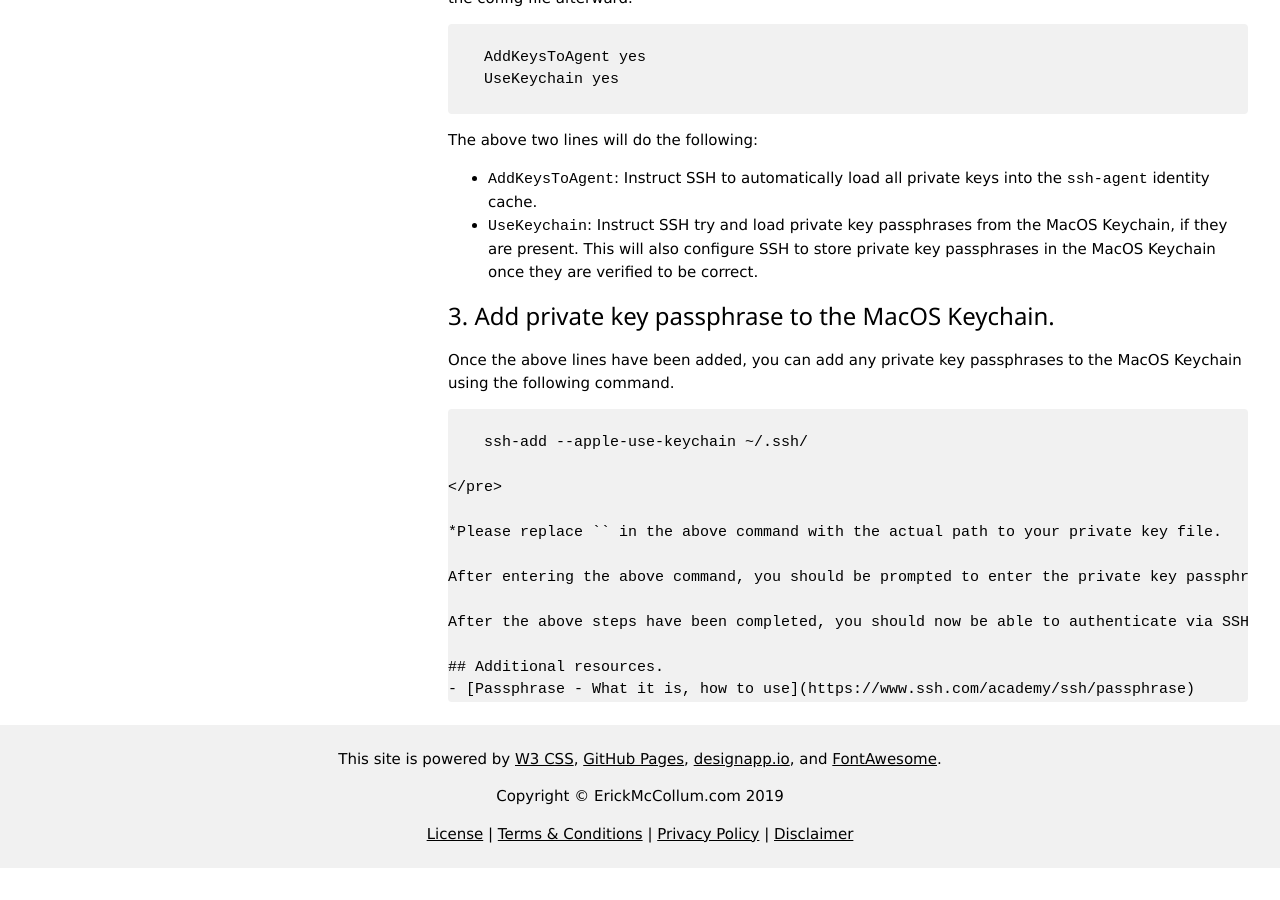
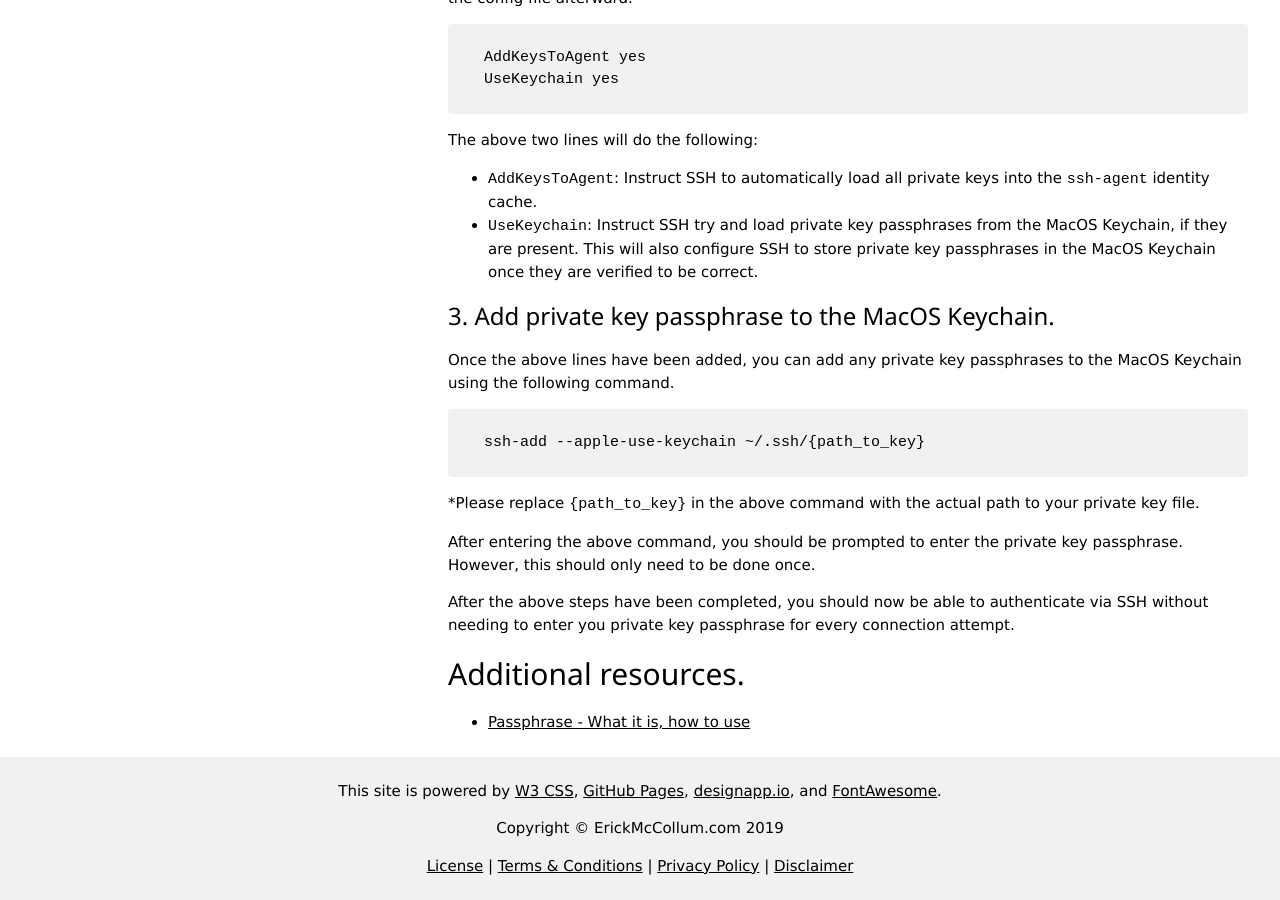
Before and after one commit to frederickm13/frederickm13.github.io, a Jekyll site: the page built from _posts/2022-06-24-ssh-macos-keychain.md, in a window 1280 px wide and 900 px high, scrolled down 949 px. Built offline with Jekyll 4.4.1, drawn with Linux system fonts in a browser that asks for light colours; before the commit the page ends 1817 px from its top, so only the background shows below that.

Commit message:
Fix HTML bracket issue

```diff
--- a/_posts/2022-06-24-ssh-macos-keychain.md
+++ b/_posts/2022-06-24-ssh-macos-keychain.md
@@ -44,11 +44,11 @@ Once the above lines have been added, you can add any private key passphrases to
 
 <pre class="w3-light-grey w3-round" style="overflow: auto;">
 
-    ssh-add --apple-use-keychain ~/.ssh/<path_to_key>
+    ssh-add --apple-use-keychain ~/.ssh/{path_to_key}
 
 </pre>
 
-*Please replace `<path_to_key>` in the above command with the actual path to your private key file.
+*Please replace `{path_to_key}` in the above command with the actual path to your private key file.
 
 After entering the above command, you should be prompted to enter the private key passphrase. However, this should only need to be done once.
 
```
